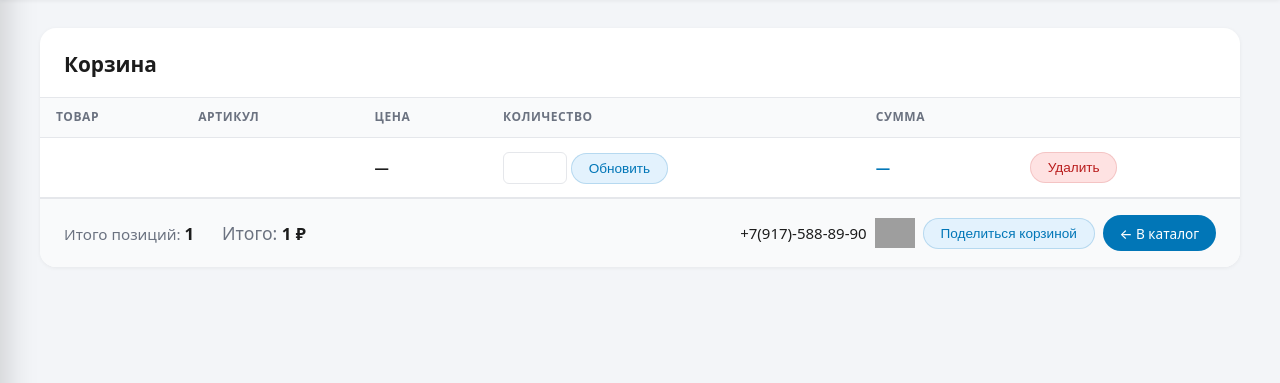
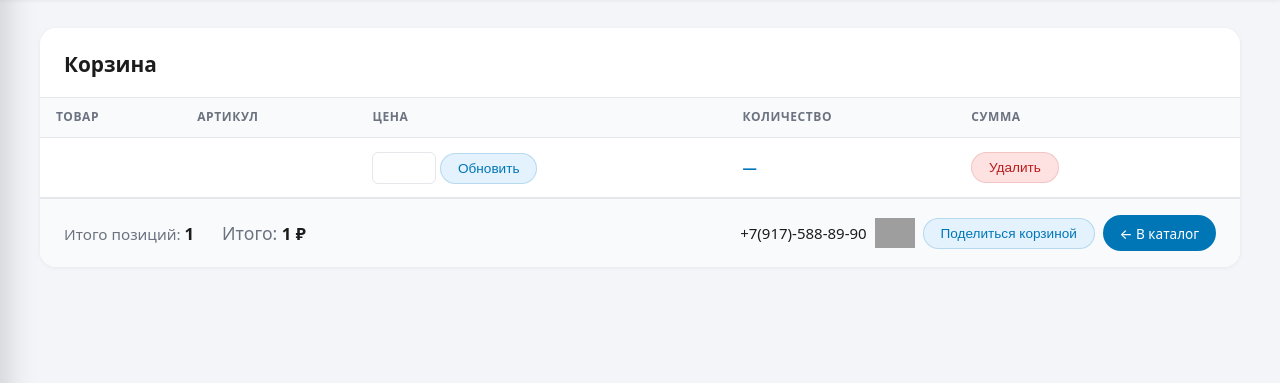
Before and after one commit to DanilaTorubarov/Dima-Site, a Django app: template Shop/templates/main/cart_detail.html in a window 1280 px wide. Shown: the part 124-507 px from the top of the page. Run offline with Django 5.2, Linux system fonts and the light colour scheme; a user stored in the database is signed in; tables that the repository leaves empty hold one stand-in row (values such as "Sample post"); the template is opened without the code that fills it: values that come from a table or form of the project are taken from there, most other values are stand-ins (such as "Sample title", 1, 10 or a date in 2020); grey boxes are pictures that could not be loaded.

Commit message:
Какашки

```diff
--- a/Shop/templates/main/cart_detail.html
+++ b/Shop/templates/main/cart_detail.html
@@ -28,9 +28,6 @@
                             </a>
                         </td>
                         <td style="color:var(--text-muted);font-size:.85rem;">{{ item.product.sku }}</td>
-                        <td class="cart-price">
-                            {% if item.product.price %}{{ item.product.price|format_price }}{% else %}—{% endif %}
-                        </td>
                         <td>
                             {% if user.is_authenticated %}
                                 <form method="post" action="{% url 'update_cart_item' item.id %}" class="inline">
```
